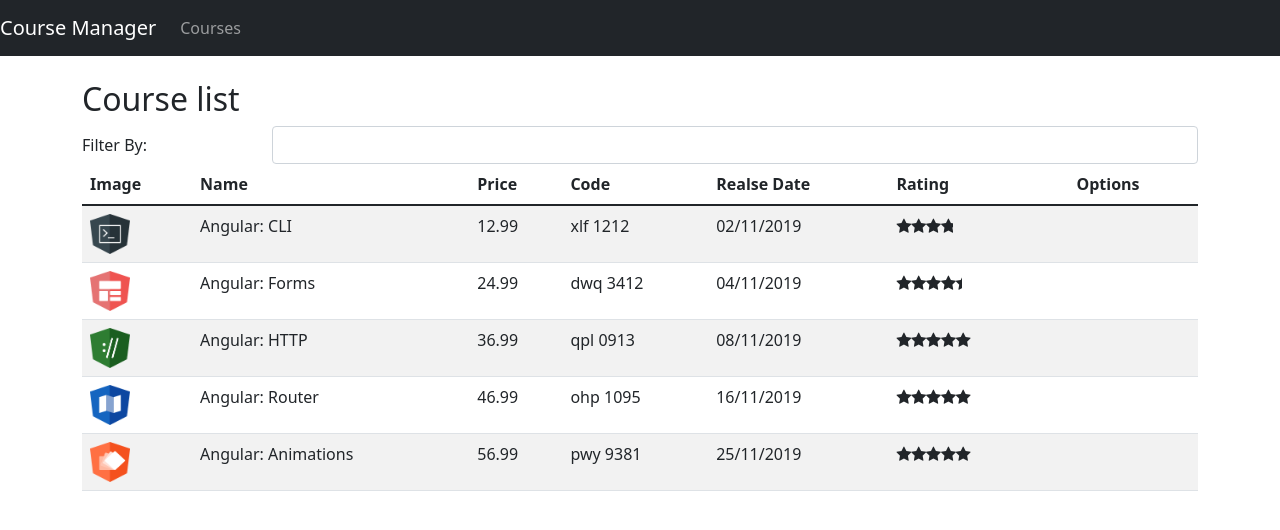
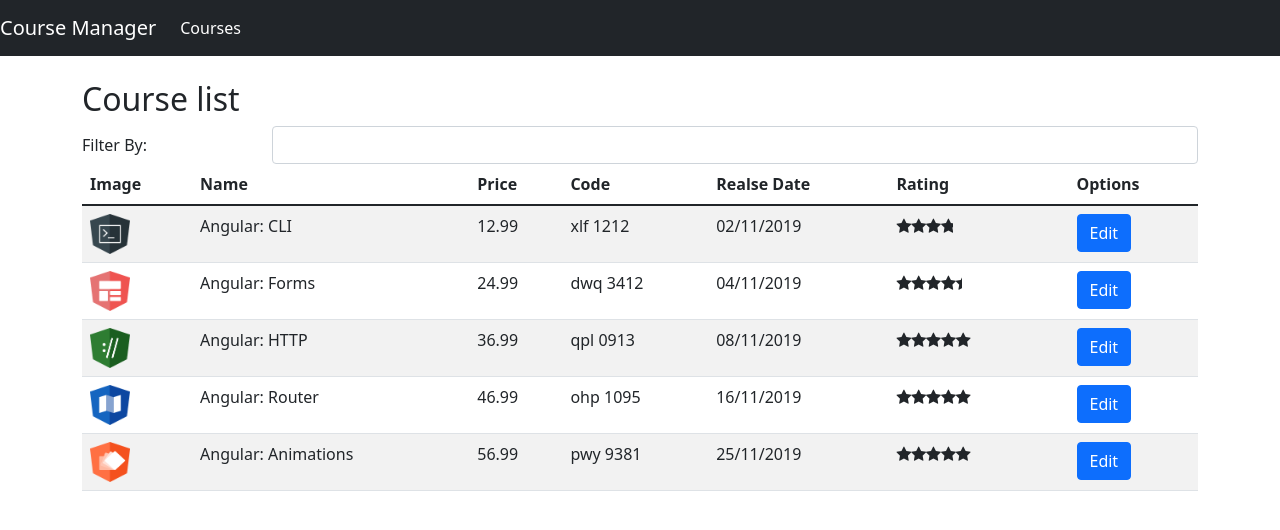
Before and after one commit to AmandaAilin/ProjetoAngular, an Angular app: page /courses in a window 1280 px wide. Shown: the top 530 px of the page. Built offline with nearby package versions, Linux system fonts and the light colour scheme.

Commit message:
Rotas e Componentes

```diff
--- /dev/null
+++ b/src/app/courses/course-info.component.html
@@ -0,0 +1 @@
+<h2>Course Id = {{ courseId }}</h2>
--- /dev/null
+++ b/src/app/courses/course-info.component.ts
@@ -0,0 +1,17 @@
+import { Component, OnInit } from "@angular/core";
+import { ActivatedRoute } from "@angular/router";
+
+@Component({
+    templateUrl: './course-info.component.html'
+})
+export class CourseInfoComponent implements OnInit {
+
+    courseId: number;
+
+    constructor(private activatedRoute: ActivatedRoute) {}
+
+    ngOnInit(): void {
+        this.courseId = +this.activatedRoute.snapshot.paramMap.get('id')!;
+    }
+
+}
--- a/src/app/courses/course-list.component.html
+++ b/src/app/courses/course-list.component.html
@@ -31,7 +31,9 @@
             <td>
                 <app-star [rating]="course.rating"></app-star>
             </td>
-            <td></td>
+            <td>
+                <a [routerLink]="['/courses/info', course.id]" class="btn btn-primary">Edit</a>
+            </td>
         </tr>
     </tbody>
 </table>
--- a/src/app/nav-bar/nav-bar.component.html
+++ b/src/app/nav-bar/nav-bar.component.html
@@ -1,5 +1,5 @@
 <nav class="navbar navbar-expand-lg navbar-dark bg-dark">
-    <a href="#" class="navbar-brand">Course Manager</a>
+    <a [routerLink]="['./courses']" class="navbar-brand">Course Manager</a>
 
     <button class="navbar-toggler" type="button" data-toggle="collapse" data-target="#navbarSupportedContent"
         aria-controls="navbarSupportedContent" aria-expanded="false" aria-label="Toggle navigation">
@@ -9,7 +9,7 @@
     <div class="collapse navbar-collapse" id="navbarSupportedContent">
         <ul class="navbar-nav mr-auto">
             <li class="nav-item">
-                <a href="#" class="nav-link">Courses</a>
+                <a [routerLink]="['./courses']" routerLinkActive="active" class="nav-link">Courses</a>
             </li>
         </ul>
     </div>
```
Also changed, not shown: src/app/app.module.ts (+9 -3 lines).
